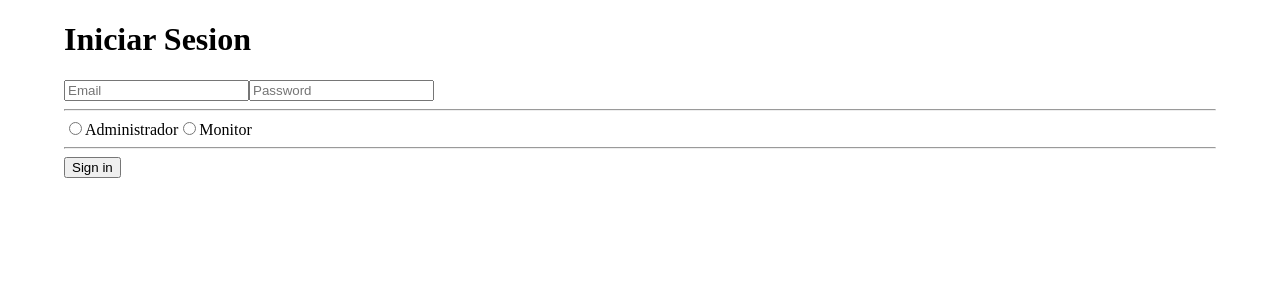
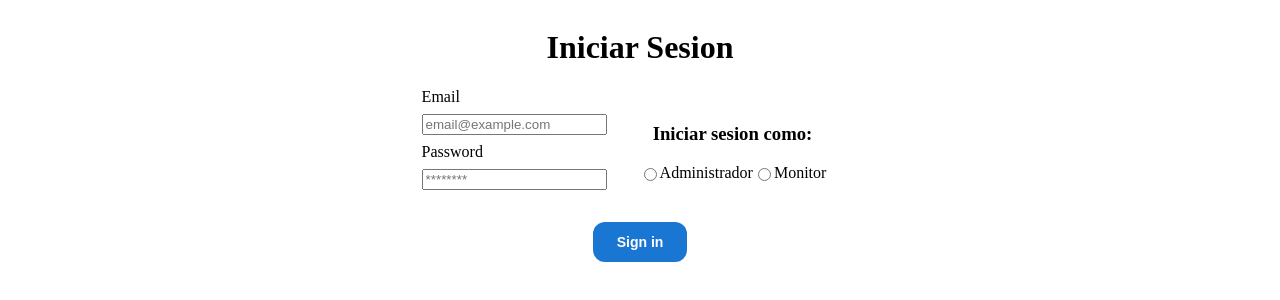
Before and after one commit to Mateo698/Syri-A-La-Mano, a Next.js app: page /signIn in a window 1280 px wide. Shown: the top 300 px of the page. Built offline with nearby package versions, Linux system fonts and the light colour scheme; no server answers.

Commit message:
signIn Style

```diff
--- a/pages/signIn.js
+++ b/pages/signIn.js
@@ -1,7 +1,8 @@
+import { Home } from "@mui/icons-material";
 import { Container } from "@mui/material"
 import { signIn } from "next-auth/react"
 import { useRef } from "react";
-
+import styles from '../styles/SignIn.module.css';
 
 export default function SignIn() {
   const nameRef = useRef();
@@ -33,16 +34,24 @@ export default function SignIn() {
 
   return (
     <Container>
-      <div >
-        <div >
-          <h1 className="signin-h1">Iniciar Sesion</h1>
-          <input ref={nameRef} className="sign-in-input" name="email" type="email" placeholder="Email" />
-          <input ref={passRef} className="sign-in-input" name="password" type="password" placeholder="Password" /><hr></hr>
-          <input onClick={onChange} value="admin" name="type" type="radio"></input><label for="">Administrador</label>
-          <input onClick={onChange} value="monit" name="type" type="radio"></input><label for="">Monitor</label>
-          <hr />
-          <button className="sign-in-button" onClick={handleSubmit}>Sign in</button>
+      <div className={styles.flexcolumn}>
+          <h1 className={styles.h1}>Iniciar Sesion</h1>
+          <div className={styles.flex}>
+          <div className={styles.flexcolumn}>
+          <label for="email" className={styles.label}>Email</label>
+          <input id="email" ref={nameRef} className={styles.input} name="email" type="email" placeholder="email@example.com" />
+          <label for="password" className={styles.label} >Password</label>
+          <input id="password"ref={passRef} className={styles.input} name="password" type="password" placeholder="********" />
+          </div>
+          <div className={styles.flexcolumn}>
+          <h3>Iniciar sesion como: </h3>
+          <div className={styles.flex}>
+          <input className={styles.radio} onClick={onChange} value="admin" name="type" type="radio" id="admin"></input><label for="admin">Administrador</label>
+          <input className={styles.radio} onClick={onChange} value="monit" name="type" type="radio" id="monit"></input><label for="monit">Monitor</label>
+          </div>
+          </div>
         </div>
+        <button className={styles.button} onClick={handleSubmit}>Sign in</button>
       </div >
     </Container>
 
--- /dev/null
+++ b/styles/SignIn.module.css
@@ -0,0 +1,49 @@
+.flex{
+    display: flex;
+    flex-direction: row;
+    justify-content: center;
+    align-items: center;
+    text-align: center;
+    margin: 0 2rem;
+    flex-wrap: wrap;
+}
+
+.flexcolumn{
+    display: flex;
+    flex-direction: column;
+    justify-content: center;
+    align-items: center;
+    text-align: center;
+}
+
+.input{
+    margin: .5rem auto;
+}
+
+.button{
+    margin-top: 1.5rem;
+    font-family: IBM Plex Sans, sans-serif;
+    font-weight: bold;
+    font-size: 0.875rem;
+    background-color: #1976d2;
+    padding: 12px 24px;
+    border-radius: 12px;
+    color: white;
+    transition: all 150ms ease;
+    cursor: pointer;
+    border: none;
+}
+
+.button:hover{
+   opacity: .92;
+}
+
+.radio{
+    text-align: center;
+    background-color: #1976d2;
+}
+
+.label{
+    width: 100%;
+    text-align: start;
+}
```
Also changed, not shown: styles/Home.module.css (line endings or trailing spaces), styles/globals.css (line endings or trailing spaces).
